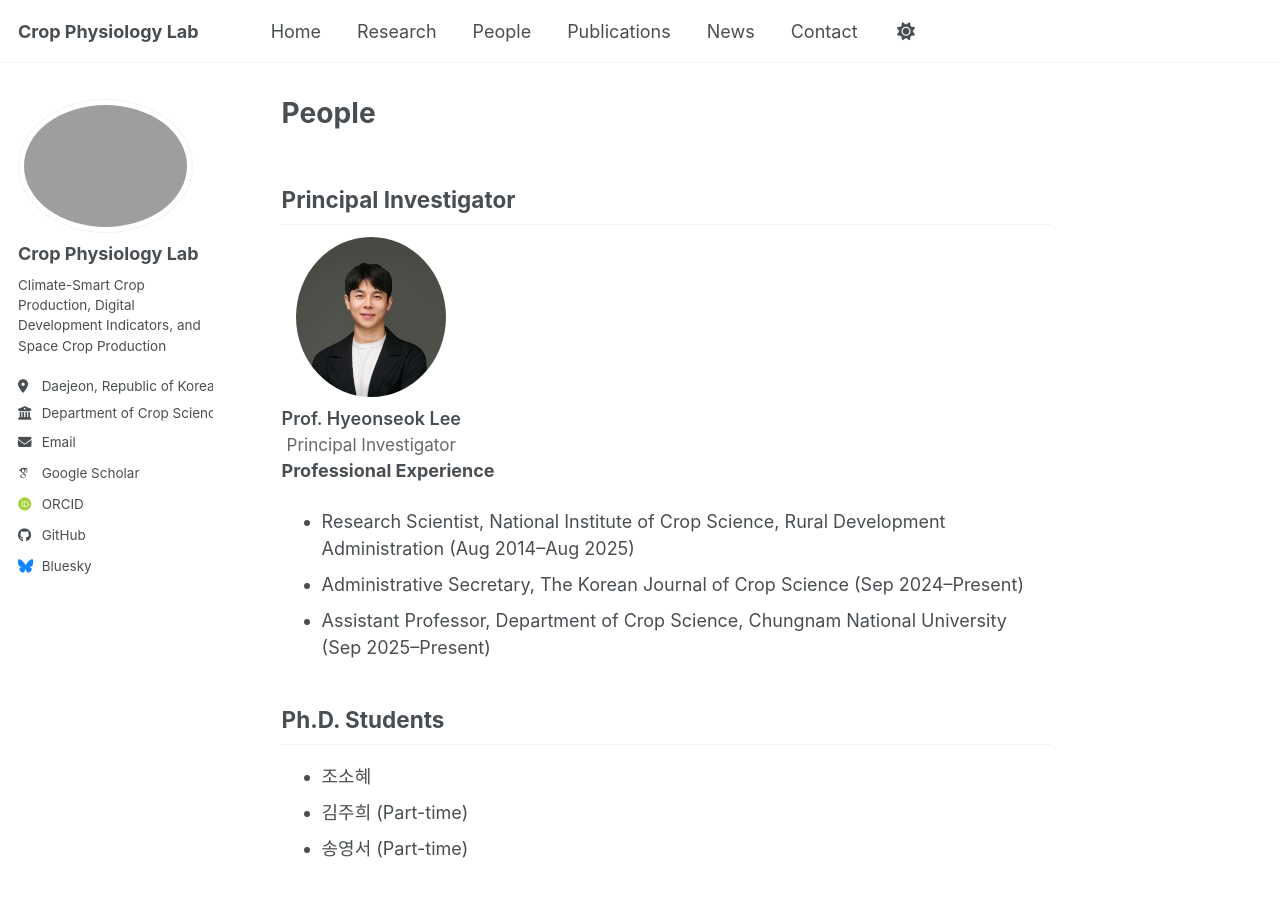
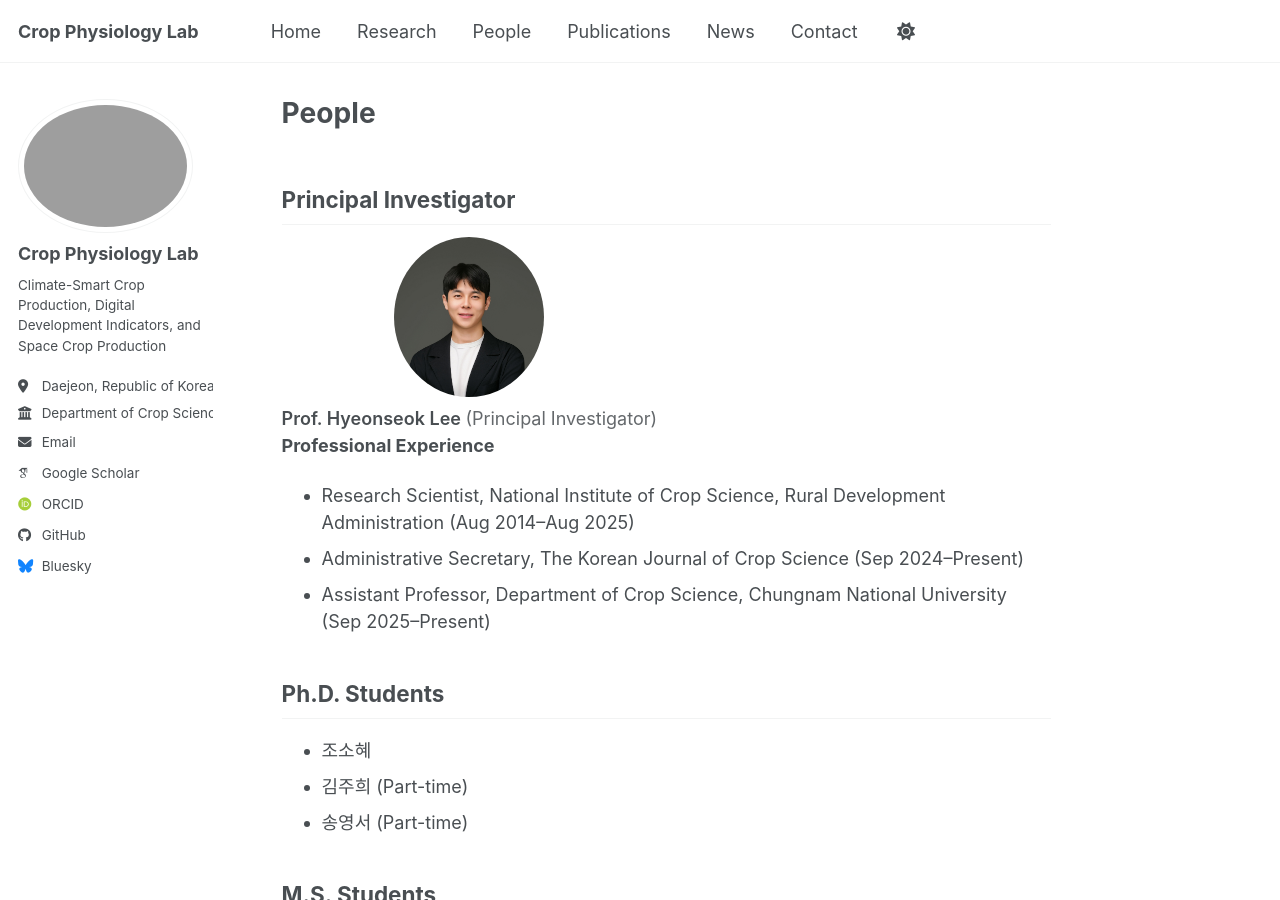
Before and after one commit to HYEONSEOKLEE-Prof/hyeonseoklee-prof.github.io, a Jekyll site: the page built from _pages/People.md, in a window 1280 px wide and 900 px high. Built offline with Jekyll 4.4.1, drawn with Linux system fonts in a browser that asks for light colours; some web fonts are replaced; a script bundle is joined from its source files by our own code; library files that are not in the unit come from our copies.

Commit message:
Update People.md

```diff
--- a/_pages/People.md
+++ b/_pages/People.md
@@ -9,11 +9,11 @@ author_profile: true
 <div style="display:flex;gap:18px;align-items:center;flex-wrap:wrap;margin-top:10px;">
   <div style="text-align:center;">
     <img src="/images/people/hyeonseoklee.jpg" alt="Hyeonseok Lee" style="width:150px;height:160px;object-fit:cover;border-radius:50%;">
-    <div style="margin-top:8px;font-weight:600;">Prof. Hyeonseok Lee</div>
-    <div style="font-size:0.95em;opacity:0.85;">Principal Investigator</div>
+        <div style="margin-top:8px;font-weight:600;">
+      Prof. Hyeonseok Lee <span style="font-weight:400;opacity:0.85;">(Principal Investigator)</span>
+    </div>
   </div>
 </div>
-
 
 **Professional Experience**
 - Research Scientist, National Institute of Crop Science, Rural Development Administration (Aug 2014–Aug 2025)
```
